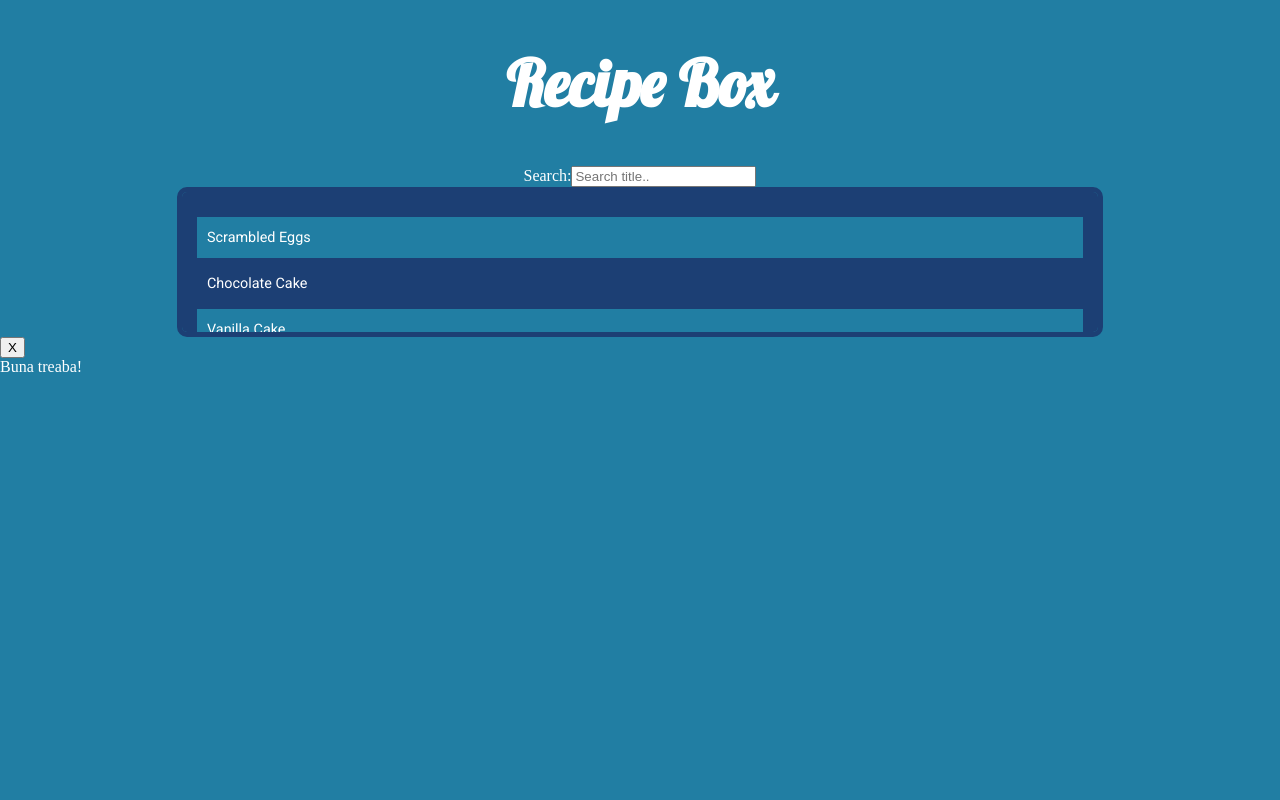
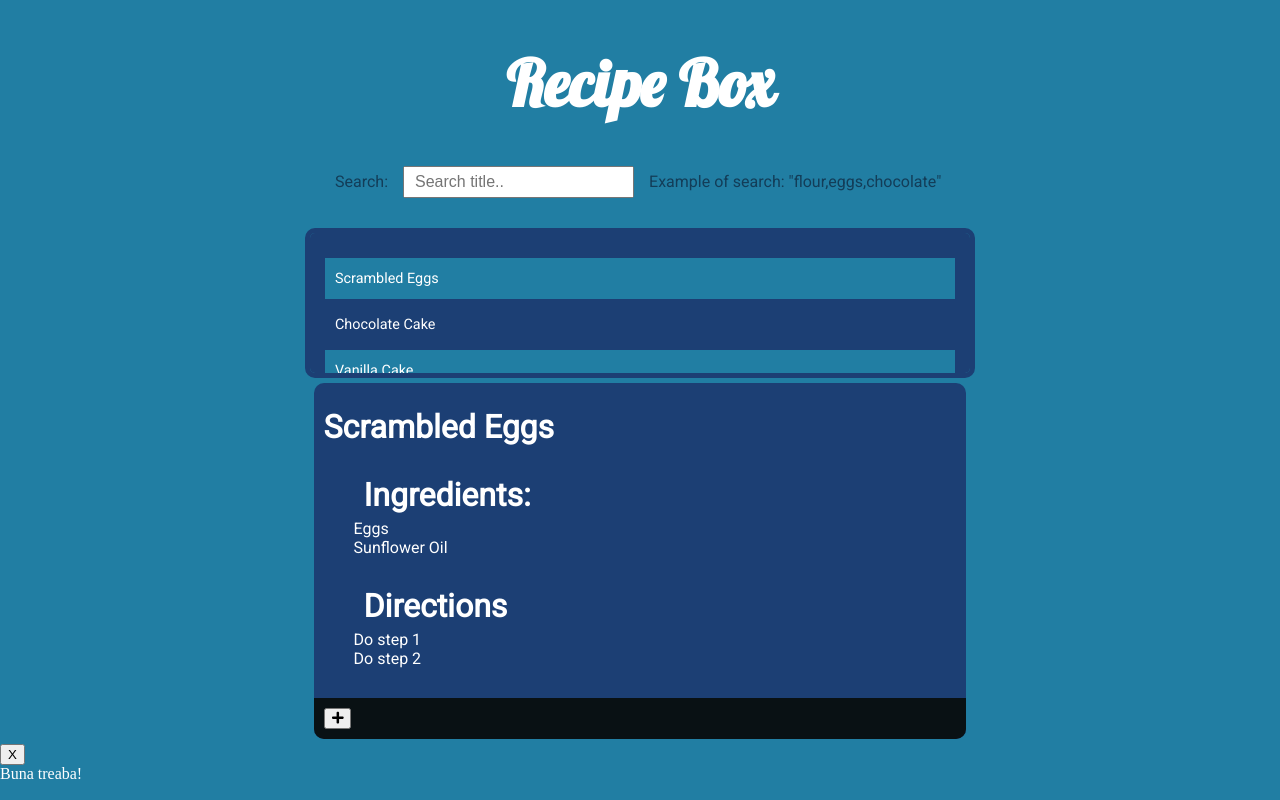
Before and after one commit to Andarus-1994/Recipes, a Vue app: page / in a window 1280 px wide. Built offline with nearby package versions, Linux system fonts and the light colour scheme.

Commit message:
Added possibility to check recipe's details (Ingredients and Directions)

```diff
--- a/package.json
+++ b/package.json
@@ -8,6 +8,9 @@
     "lint": "vue-cli-service lint"
   },
   "dependencies": {
+    "@fortawesome/fontawesome-svg-core": "^1.2.32",
+    "@fortawesome/free-solid-svg-icons": "^5.15.1",
+    "@fortawesome/vue-fontawesome": "^2.0.0",
     "axios": "^0.19.2",
     "core-js": "^3.6.5",
     "vue": "^2.6.11",
--- /dev/null
+++ b/src/components/Add.vue
@@ -0,0 +1,25 @@
+<template>
+  <div class="add">
+
+    <button> <font-awesome-icon icon="plus" /></button>
+  </div>
+</template>
+
+<script>
+export default {
+  name: "add",
+
+  created: function() {
+    console.log('I am here');
+  },
+};
+</script>
+
+<style lang="css" scoped>
+.add{
+    background: rgb(9, 17, 20);
+    border-bottom-right-radius: 10px;
+    border-bottom-left-radius: 10px;
+    padding: 10px;
+}
+</style>
--- /dev/null
+++ b/src/components/Details.vue
@@ -0,0 +1,68 @@
+<template>
+  <div class="details">
+
+    <h1>{{ recipes[number].recipe }}</h1>
+
+    <div>
+      <ul>
+        <h1>Ingredients:</h1>
+        <li
+          v-for="(ingredient, index) in recipes[number].ingredients"
+          :key="index"
+        >
+          {{ ingredient }}
+        </li>
+      </ul>
+      <ul>
+        <h1>Directions</h1>
+        <li
+          v-for="(direction, index) in recipes[number].directions"
+          :key="index"
+        >
+          {{ direction }}
+        </li>
+      </ul>
+    </div>
+     <Add />
+  </div>
+</template>
+
+<script>
+import Add from "./Add";
+
+export default {
+  name: "recipeInfor",
+    components: {
+    Add
+  },
+  props: {
+    number: Number,
+    recipes: Array,
+  },
+  created: function() {
+    console.log(this.recipes[this.number]);
+  },
+};
+</script>
+
+<style lang="css" scoped>
+.details {
+  background-color: rgb(28, 63, 116);
+  font-family: "Roboto", sans-serif;
+  border-radius: 10px;
+  list-style-type: none;
+  width: 51%;
+  min-width: 300px;
+  padding-top:20px;
+  margin: 5px auto;
+}
+
+.details h1{
+    margin: 5px 10px;
+}
+
+.details ul{
+    list-style-type: none;
+    margin:30px 0;
+}
+</style>
--- a/src/main.js
+++ b/src/main.js
@@ -2,10 +2,14 @@ import Vue from "vue";
 import App from "./App.vue";
 import VueRouter from "vue-router";
 import Home from "./views/home.vue";
-
+import { FontAwesomeIcon } from '@fortawesome/vue-fontawesome';
+import { faPlus } from '@fortawesome/free-solid-svg-icons';
+import { library } from '@fortawesome/fontawesome-svg-core';
 
 Vue.config.productionTip = false;
 Vue.use(VueRouter);
+Vue.component('font-awesome-icon', FontAwesomeIcon);
+library.add(faPlus);
 
 const routes = [
   { path: "/", component: Home },
--- a/src/views/home.vue
+++ b/src/views/home.vue
@@ -5,17 +5,19 @@
     <div class="search-wrapper">
       <label>Search:</label>
       <input type="text" v-model="search" placeholder="Search title.." />
+      <label>Example of search: "flour,eggs,chocolate"</label>
     </div>
     <ul v-if="!recipes.loading" class="recipe-list">
       <li
         v-for="(recipe, index) in SearchFilter"
         :key="index"
         v-bind:style="index % 2 === 0 ? li : ''"
-        @click="Show(index)"
+        @click="DetailIngredient(index)"
       >
         {{ recipe.recipe }}
       </li>
     </ul>
+    <Details :number="number" :recipes="SearchFilter" />
     <div class="buttons">
       <button v-on:click="Hide">X</button>
       <div v-if="hide">Buna treaba!</div>
@@ -25,16 +27,19 @@
 
 <script>
 import Loader from "../components/Spinner.vue";
+import Details from "../components/Details.vue";
 
 export default {
   name: "home",
   components: {
     Loader,
+    Details
   },
   data: () => {
     return {
-      search:"",
+      search: "",
       hide: true,
+      number:0,
       li: {
         backgroundColor: "rgb(33, 126, 163)",
       },
@@ -47,7 +52,7 @@ export default {
         },
         {
           recipe: "Chocolate Cake",
-          ingredients: ["Eggs", "Flour", "Milk"],
+          ingredients: ["Eggs", "Flour", "Milk", "Chocolate"],
           directions: ["Do step 1", "Do step 2", "Do step 3"],
         },
         {
@@ -78,38 +83,38 @@ export default {
     console.log(this.recipes);
   },
   methods: {
-    Show: function(number) {
+    DetailIngredient: function(number) {
+      this.number = number;
       console.log(number);
     },
     Hide: function() {
       this.hide = !this.hide;
     },
-
   },
   computed: {
-SearchFilter: function(){
-
-  if(!this.search)
-  {
-
+    SearchFilter: function() {
+      if (!this.search) {
         return this.recipes.list[0];
       }
       return this.recipes.list[0].filter((recipe) => {
         /* splited the words separated by a comma */
-    var searchedIngredients = this.search.trim().split(',');
-    var ingredients = recipe.ingredients
+        var searchedIngredients = this.search.trim().split(",");
+        var ingredients = recipe.ingredients;
         for (var i = 0; i < ingredients.length; i++) {
-        for(var y = 0; y< searchedIngredients.length; y++){
-        if (searchedIngredients[y] && ingredients[i].toLowerCase().includes(searchedIngredients[y].trim())) {
+          for (var y = 0; y < searchedIngredients.length; y++) {
+            if (
+              searchedIngredients[y] &&
+              ingredients[i]
+                .toLowerCase()
+                .includes(searchedIngredients[y].trim())
+            ) {
               return true;
             }
           }
         }
       });
-}
-
-}
-
+    },
+  },
 };
 </script>
 
@@ -123,9 +128,23 @@ SearchFilter: function(){
   font-size: 4rem;
   font-family: "Lobster", cursive;
 }
-.home .search-wrapper{
-  text-align: center;
+.home .search-wrapper {
+  width: 50%;
+  font-family: "Roboto", sans-serif;
+  margin: 30px auto;
 }
+
+.home .search-wrapper label {
+  font-size: 1rem;
+  padding: 10px 15px;
+  color: rgb(19, 61, 88);
+}
+.home .search-wrapper input {
+  font-size: 1rem;
+  padding: 5px 10px;
+  color: rgb(19, 61, 88);
+}
+
 .home ul {
   background-color: rgb(28, 63, 116);
   border-radius: 10px;
@@ -133,9 +152,9 @@ SearchFilter: function(){
   overflow: auto;
   list-style-type: none;
   height: 100px;
-  width: 70%;
+  width: 50%;
+  min-width: 300px;
   padding: 20px 10px;
-
   margin: 0 auto;
 }
 .home ul li {
```
Also changed, not shown: 1 other file (tests, documents, lock files or other folders). Lines whose indentation alone changed are shown as unchanged.
